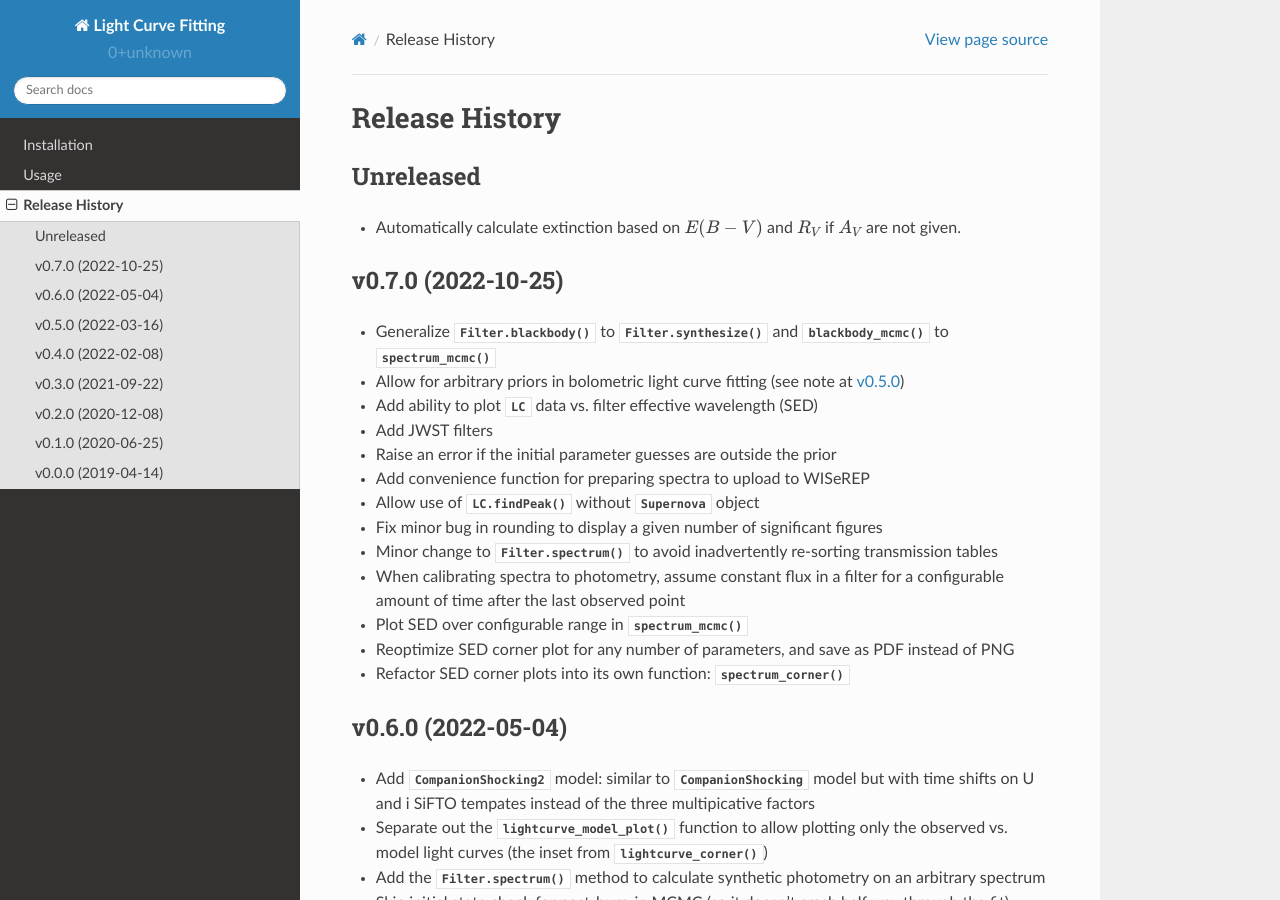
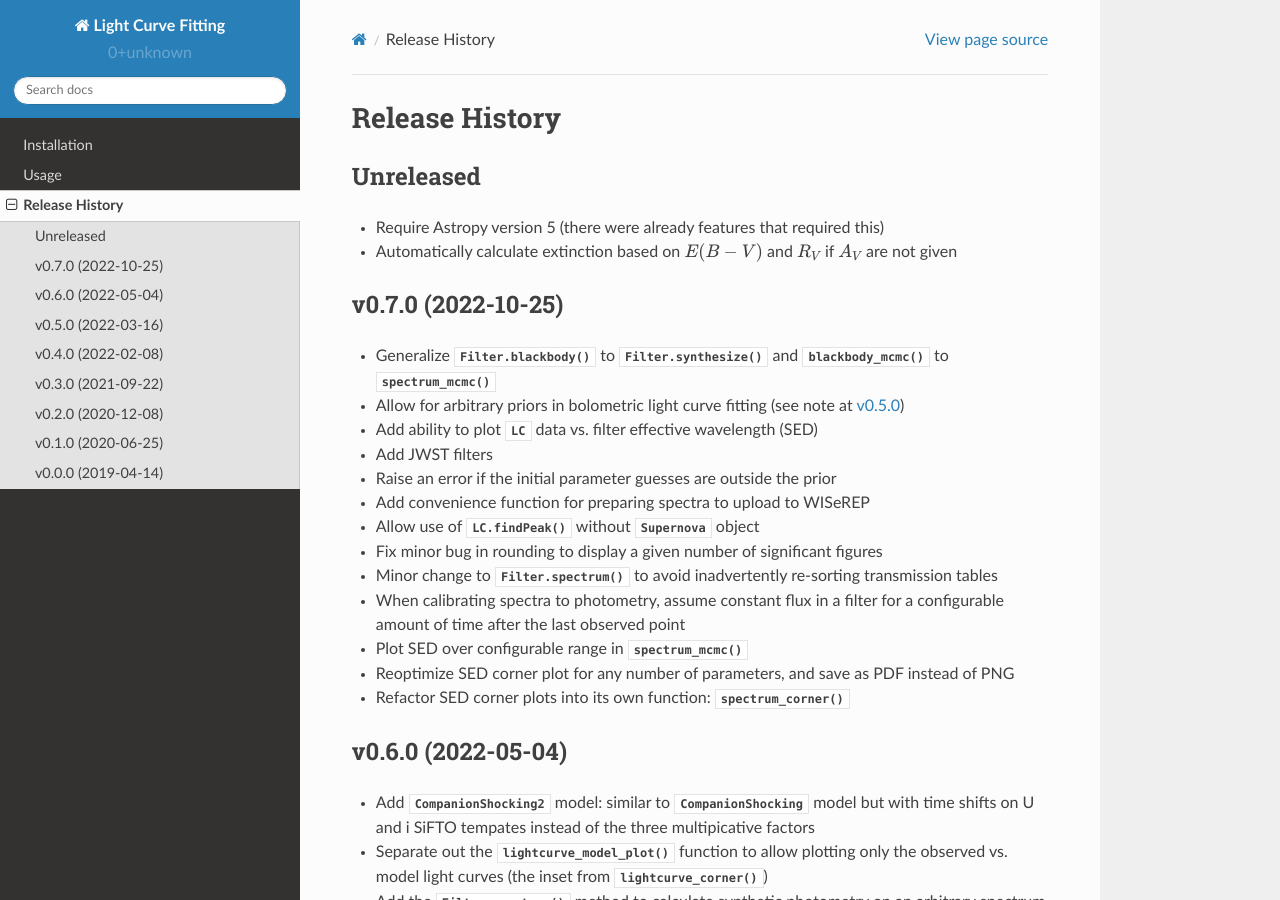
Before and after one commit to griffin-h/lightcurve_fitting, a Sphinx documentation site: the page built from docs/source/release-history.rst, in a window 1280 px wide and 900 px high. Built offline with Sphinx 7.4.7 and the Read the Docs theme 2.0.0, drawn with Linux system fonts in a browser that asks for light colours; pages that are not in the unit, such as notebooks, are missing from menus.

Commit message:
require astropy 5

```diff
--- a/docs/source/release-history.rst
+++ b/docs/source/release-history.rst
@@ -4,7 +4,8 @@ Release History
 
 Unreleased
 ----------
-* Automatically calculate extinction based on :math:`E(B-V)` and :math:`R_V` if :math:`A_V` are not given.
+* Require Astropy version 5 (there were already features that required this)
+* Automatically calculate extinction based on :math:`E(B-V)` and :math:`R_V` if :math:`A_V` are not given
 
 v0.7.0 (2022-10-25)
 -------------------
--- a/requirements.txt
+++ b/requirements.txt
@@ -3,6 +3,6 @@ numpy
 matplotlib
 emcee >= 3.1.1
 corner
-astropy
+astropy >= 5
 scipy
 extinction
```
